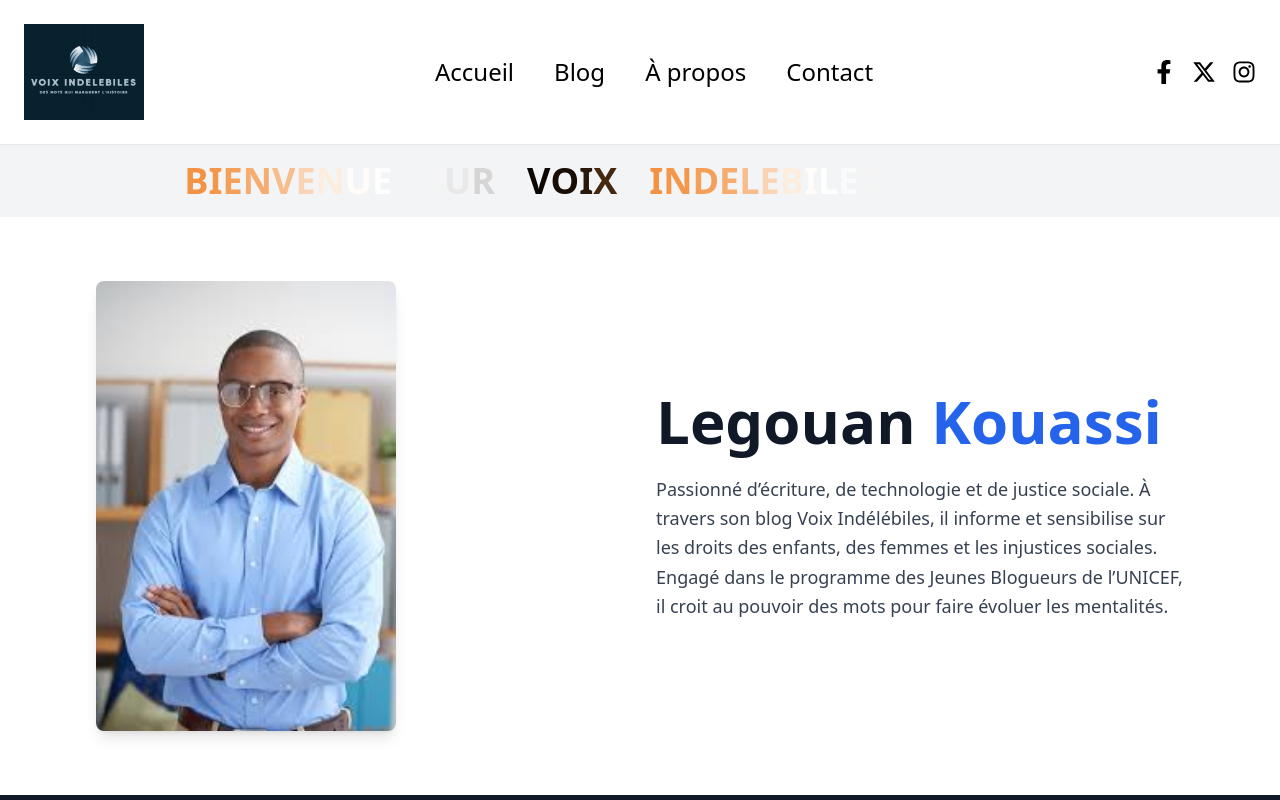
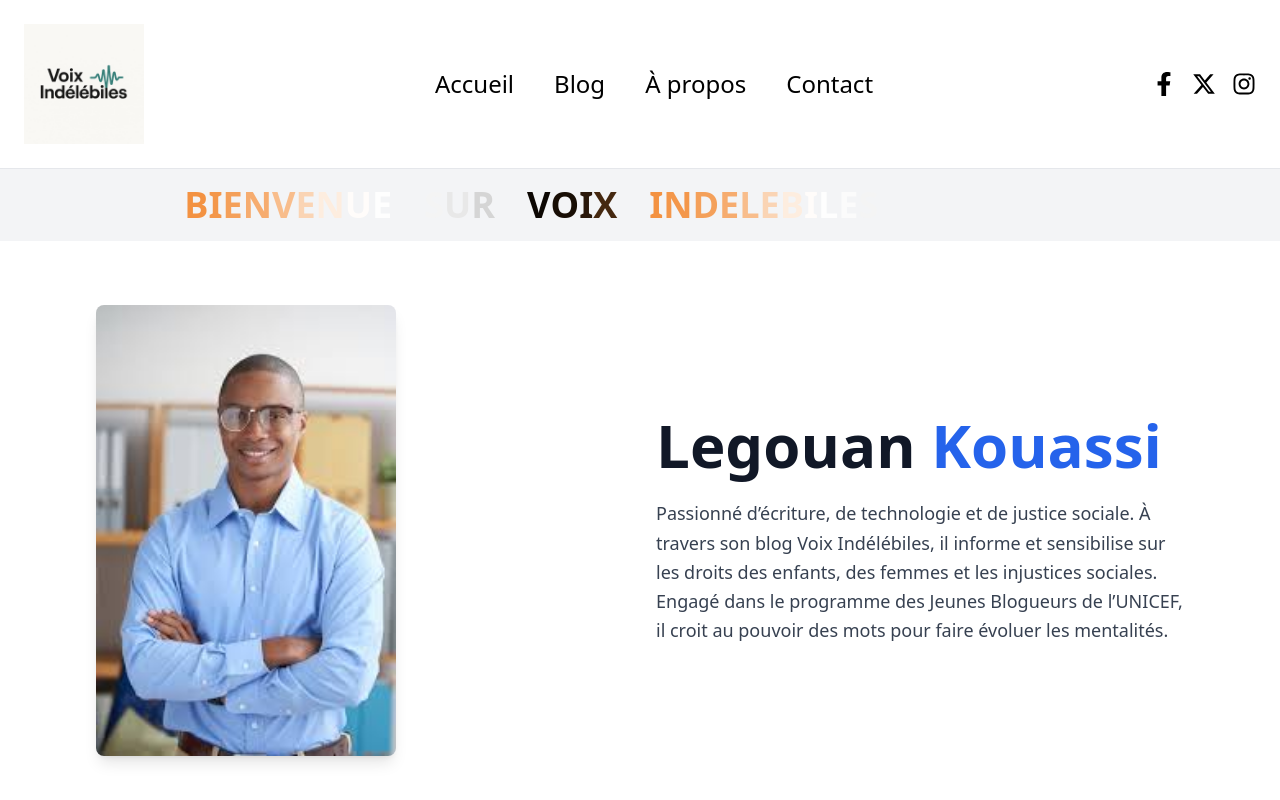
Before and after one commit to skyson-ai/BlogProject, a Next.js app in the folder frontend/: page / in a window 1280 px wide. Shown: the top 800 px of the page. Built offline with nearby package versions, Linux system fonts and the light colour scheme; no server answers.

Commit message:
modify header

```diff
--- a/frontend/src/components/Header.tsx
+++ b/frontend/src/components/Header.tsx
@@ -40,7 +40,7 @@ export default function Header() {
         <div className="flex items-center">
           <Link href="/" className={`text-4xl font-bold ${playfair.variable} flex items-center`}>
             <Image
-              src="/logo.png"
+              src="/new_logo.jpg"
               width={120} // Agrandi à 120px
               height={120} // Agrandi à 120px
               alt="Voix Indélébiles Logo"
```
